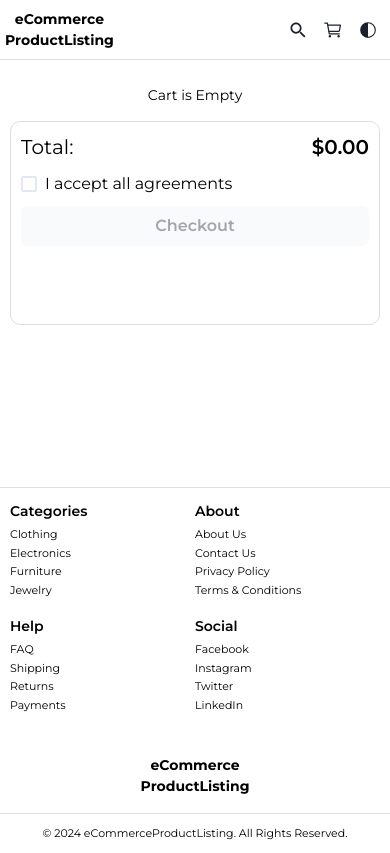
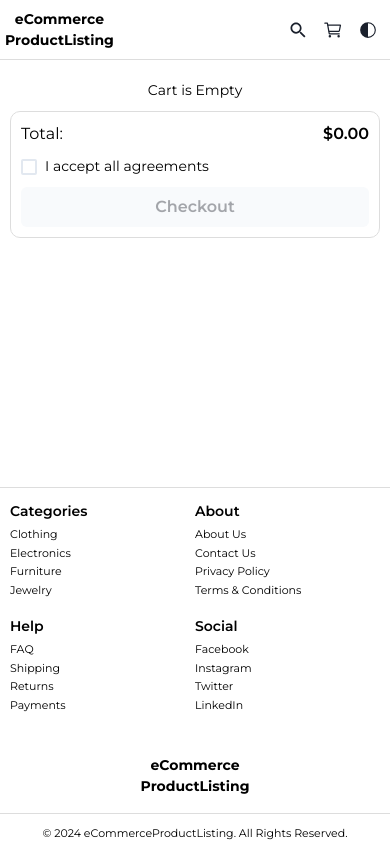
Before and after one commit to saintyusuf/case-eCommerceProductListing, a React (Create React App) app: page /cart in a window 390 px wide. Built offline with nearby package versions, Linux system fonts and the light colour scheme.

Commit message:
FIX: cart page responsive

```diff
--- a/src/pages/cart.page.tsx
+++ b/src/pages/cart.page.tsx
@@ -39,15 +39,19 @@ const CartPage = () => {
         <title>Cart</title>
       </Helmet>
       <Box display="flex" flexDir={{mobile: "column", desktop: "row"}} h="100%">
-        <Box display="flex" flexDir="column" w={{mobile: "100%", desktop: "75%"}} p="10px">
+        <Box display="flex" flexDir="column" w={{mobile: "100%", desktop: "75%"}} p={{mobile: "5px", desktop: "10px"}}>
           <CartRows cartItemsFullData={cartItemsFullData} rowProps={{h: "100px"}}/>
         </Box>
-        <Box pos="sticky" top="110px" w={{mobile: "100%", desktop: "25%"}} h="50%" border="1px solid var(--borderColor)" borderRadius="10px" p="10px">
+        <Box pos="sticky" top="110px" w={{mobile: "100%", desktop: "25%"}} h="fit-content" border="1px solid var(--borderColor)" borderRadius="10px" p="10px">
           <Box display="flex" mb="10px">
-            <Text fontSize="20px" mr="auto">Total:</Text>
-            <Text fontSize="20px" fontWeight="600">${cartTotalPrice}</Text>
+            <Text fontSize={{mobile: "16px", desktop: "20px"}} mr="auto">Total:</Text>
+            <Text fontSize={{mobile: "16px", desktop: "20px"}} fontWeight="600">${cartTotalPrice}</Text>
           </Box>
-          <Checkbox mb="10px" isChecked={isAgreed} onChange={(e)=>setIsAgreed(e.target.checked)}>I accept all agreements</Checkbox>
+          <Box display="flex" mb="10px">
+            <Checkbox isChecked={isAgreed} onChange={(e)=>setIsAgreed(e.target.checked)}>
+              <Text fontSize={{mobile: "14px", desktop: "16px"}}>I accept all agreements</Text>
+            </Checkbox>
+          </Box>
           <ButtonComponent onClick={()=>navigate("/checkout")} w="100%" isDisabled={cartItemsFullData.length === 0 || !isAgreed ? true : false}>Checkout</ButtonComponent>
         </Box>
       </Box>
```
